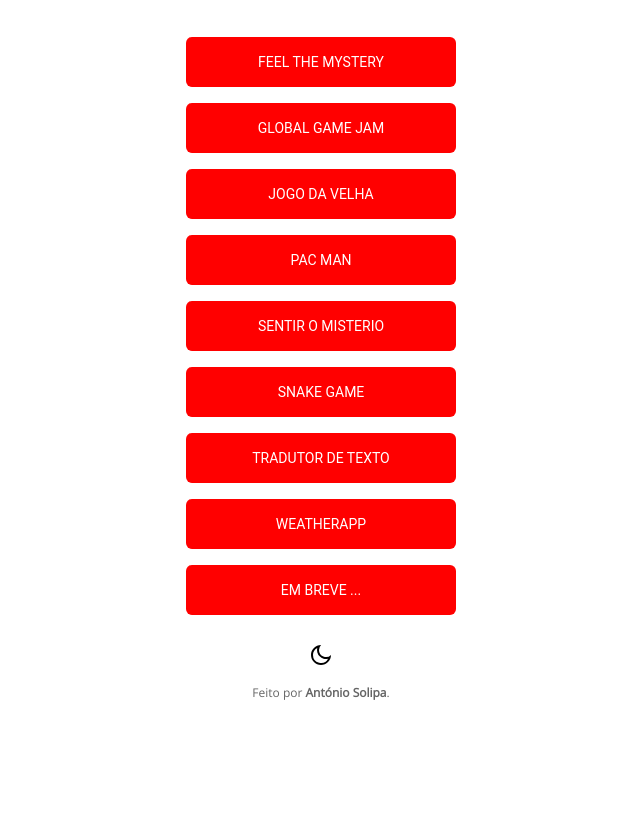
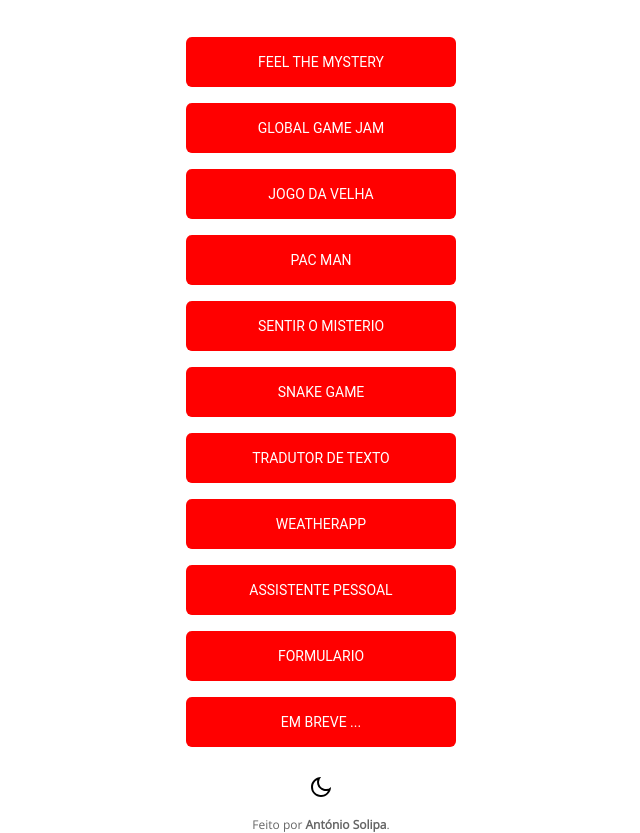
Before and after one commit to asolipa0/Projetos, a plain HTML site: page index.html in a window 1280 px wide. Shown: the part 251-1084 px from the top of the page, without its empty margins (319-959 px from the left). Before the commit the page ends 952 px from the top, so only its background shows below. Drawn offline with nearby package versions, Linux system fonts and the light colour scheme.

Commit message:
Update index.html

```diff
--- a/index.html
+++ b/index.html
@@ -38,6 +38,8 @@
         <li><a href="./Snake-Game/Snake-Game.html" target="_blank" title="Projeto n.º 06">Snake Game</a></li>
         <li><a href="./Tradutor-de-Texto/Tradutor-de-Texto.html" target="_blank" title="Projeto n.º 07">Tradutor de Texto</a></li>
         <li><a href="./WeatherApp/WeatherApp.html" target="_blank" title="Projeto n.º 08">WeatherApp</a></li>
+        <li><a href="./Assistente-Pessoal/assistente.py" target="_blank" title="Projeto n.º 09">Assistente Pessoal</a></li>
+        <li><a href="./Formulario/formulario.html" target="_blank" title="Projeto n.º 09">Formulario</a></li>
         <li><a href="#" target="_blank" title="Em Breve ...">Em Breve ...</a></li>
       </ul>
       <div class="themes" title="Alternar tema">
```
